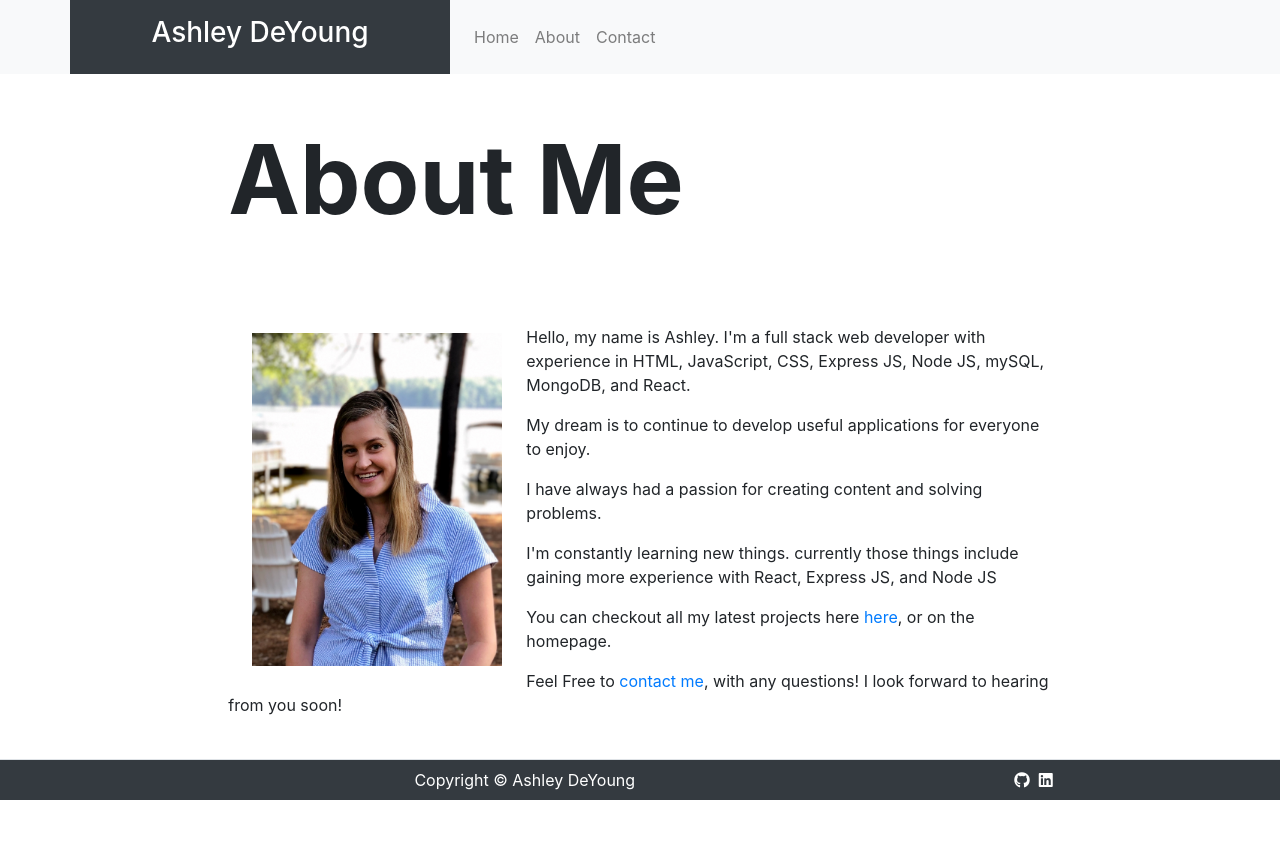
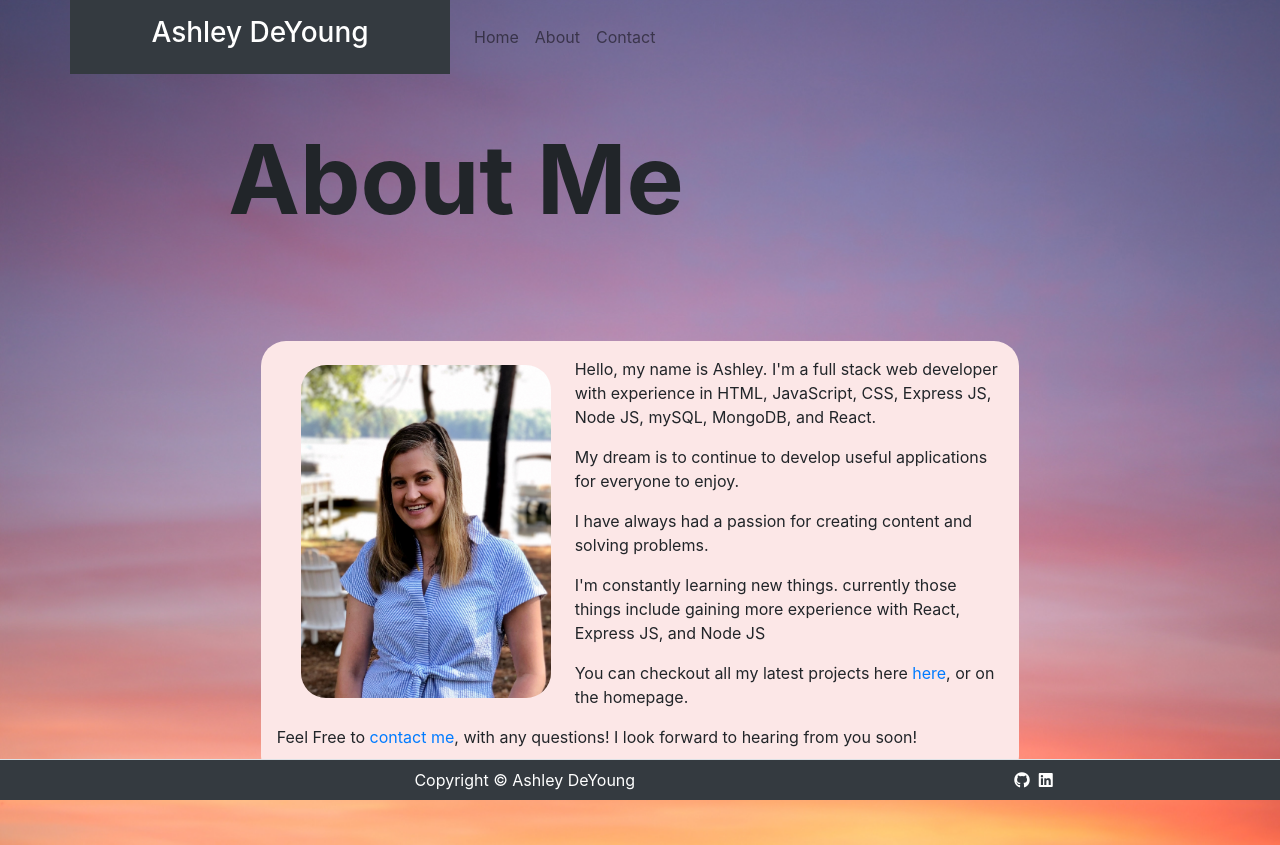
Before and after one commit to ashleydeyoung/react-portfolio, a React (Create React App) app: page /about in a window 1280 px wide. Before the commit the page ends 814 px from the top, so only its background shows below. Built offline with nearby package versions, Linux system fonts and the light colour scheme.

Commit message:
playing with background image and colors

```diff
--- a/src/App.css
+++ b/src/App.css
@@ -36,3 +36,20 @@
     transform: rotate(360deg);
   }
 }
+
+body {
+  background: url('./assets/images/sky2.jpg') no-repeat center center fixed;
+  -webkit-background-size: cover;
+  -moz-background-size: cover;
+  background-size: cover;
+  -o-background-size: cover;
+}
+
+.see {
+  background-color: #fce7e7;
+  border-radius: 25px;
+}
+
+.round {
+  border-radius: 25px;
+}
--- a/src/App.js
+++ b/src/App.js
@@ -1,94 +1,98 @@
-import React from 'react';
-import {BrowserRouter as Router, Route, Link} from 'react-router-dom';
-import Container from 'react-bootstrap/Container'
-import Navbar from 'react-bootstrap/Navbar'
-import Nav from 'react-bootstrap/Nav'
-import './App.css';
+import React from "react";
+import { BrowserRouter as Router, Route, Link } from "react-router-dom";
+import Container from "react-bootstrap/Container";
+import Navbar from "react-bootstrap/Navbar";
+import Nav from "react-bootstrap/Nav";
+import "./App.css";
 
-import Footer from './components/Footer'
-import HomePage from './pages/HomePage'
-import AboutPage from './pages/AboutPage'
-import ContactPage from './pages/ContactPage'
-
+import Footer from "./components/Footer";
+import HomePage from "./pages/HomePage";
+import AboutPage from "./pages/AboutPage";
+import ContactPage from "./pages/ContactPage";
 
 class App extends React.Component {
   constructor(props) {
     super(props);
     this.state = {
-      title: 'Ashley DeYoung',
+      title: "Ashley DeYoung",
       headerLinks: [
-        { title: 'Home', path: '/'},
-        { title: 'About', path: '/about'},
-        { title: 'Contact', path: '/contact'}
+        { title: "Home", path: "/" },
+        { title: "About", path: "/about" },
+        { title: "Contact", path: "/contact" },
       ],
       home: {
-        title: 'My projects',
-        subTitle: 'Creating content of all types',
-        text: 'Checkout my projects below'
+        title: "My projects",
+        subTitle: "Creating content of all types",
+        text: "Checkout my projects below",
       },
       about: {
-        title: 'About Me',
+        title: "About Me",
       },
       contact: {
-        title: 'Contact Me',
+        title: "Contact Me",
       },
-    }
+    };
   }
   render() {
     return (
       <Router>
-        <Container className="p-0" fluid= {true}>
-        <nav className="navbar navbar-expand-lg  navbar-light bg-light p-0">
+        <Container className="p-0" fluid={true}>
+          <nav className="navbar navbar-expand-lg  navbar-transparet bg-transparent p-0">
             <div className="container p-0 h-100 full-width">
               <div className="row w-100 m-0 h-100">
-
-        <div id="clickable" className="col-md-4 h-100 text-white text-center text-nowrap bg-dark py-3 px-0 m-0">
-
-          <h3>
-            Ashley DeYoung
-          </h3>
-
+                <div
+                  id="clickable"
+                  className="col-md-4 h-100 text-white text-center text-nowrap bg-dark py-3 px-0 m-0"
+                >
+                  <h3>Ashley DeYoung</h3>
                 </div>
-        <Navbar className="navbar justify-content-end" >
-        <Navbar.Toggle className="border-0" aria-controls="navbar-toggle"/>
+                <Navbar className="navbar justify-content-right">
+                  <Navbar.Toggle
+                    className="border-0"
+                    aria-controls="navbar-toggle"
+                  />
                   <Navbar.Collapse id="navbar-toggle">
                     <Nav className="ml-auto">
-                  <Link className="nav-link" to="/">Home</Link>
-                  <Link className="nav-link" to="/about">About</Link>
-                  <Link className="nav-link" to="/contact">Contact</Link>
-
+                      <Link className="nav-link" to="/">
+                        Home
+                      </Link>
+                      <Link className="nav-link" to="/about">
+                        About
+                      </Link>
+                      <Link className="nav-link" to="/contact">
+                        Contact
+                      </Link>
                     </Nav>
                   </Navbar.Collapse>
                 </Navbar>
-
-        {/* <div className="col-md-1 py-3 mr-0 bg-light "></div>
-        <div className="col-md-7 py-3 mr-0 bg-light ">
-
-          <ul className="nav justify-content-end text-secondary">
-            <li className="nav-item">
-              <a className="nav-link text-secondary" href="/">Home</a>
-            </li>
-            <li className="nav-item border-left">
-              <a className="nav-link text-secondary" href="/about">About</a>
-            </li>
-            <li className="nav-item border-left ">
-              <a className="nav-link text-secondary" href="/contact">Contact</a>
-            </li>
-          </ul>
-        </div> */}
               </div>
             </div>
           </nav>
 
-                  <Route path="/" exact render={() => <HomePage title={this.state.home.title} subTitle={this.state.home.subTitle} text={this.state.home.text} />} />
-                  <Route path="/about" render={() => <AboutPage title={this.state.about.title} /> }/>
-                  <Route path="/contact" render={() => <ContactPage title={this.state.contact.title} /> }/>
+          <Route
+            path="/"
+            exact
+            render={() => (
+              <HomePage
+                title={this.state.home.title}
+                subTitle={this.state.home.subTitle}
+                text={this.state.home.text}
+              />
+            )}
+          />
+          <Route
+            path="/about"
+            render={() => <AboutPage title={this.state.about.title} />}
+          />
+          <Route
+            path="/contact"
+            render={() => <ContactPage title={this.state.contact.title} />}
+          />
 
           <Footer />
         </Container>
       </Router>
     );
-
   }
 }
 
--- a/src/components/Content.js
+++ b/src/components/Content.js
@@ -2,13 +2,14 @@ import React from 'react';
 import Container from 'react-bootstrap/Container';
 import Row from 'react-bootstrap/Row';
 import Col from 'react-bootstrap/Col';
+import "../App.css";
 
 function Content(props) {
 
     return(
-        <Container fluid={true}>
+        <Container fluid={false} className=" p-3">
             <Row className="justify-content-center">
-                <Col md={8}>
+                <Col md={8} className="see p-3">
                     {props.children}
                 </Col>
             </Row>
--- a/src/components/Footer.js
+++ b/src/components/Footer.js
@@ -1,18 +1,18 @@
 import React from "react";
 import Container from "react-bootstrap/Container";
-import Row from "react-bootstrap/Row";
+
 
 
 function Footer() {
   return (
     <footer className="mt-5">
       <Container fluid={true}>
-        <Row className="border-top justify-content-between p-3">
+
           <nav className="navbar bottomStyle fixed-bottom navbar-text bg-dark text-center border-top text-white">
             <div className="container  full-width m-0 w-100">
               <div className="row w-100 full-width">
                 <div className="col-xl-1"></div>
-                <div className="col-xl-9">Copyright © Ashley DeYoung</div>
+                <div className="col-xl-9 text-center">Copyright © Ashley DeYoung</div>
                 <div className="col-xl-2">
                   <a
                     href="https://github.com/ashleydeyoung"
@@ -31,7 +31,7 @@ function Footer() {
               </div>
             </div>
           </nav>
-        </Row>
+
       </Container>
     </footer>
   );
--- a/src/pages/AboutPage.js
+++ b/src/pages/AboutPage.js
@@ -1,6 +1,7 @@
 import React from 'react';
 import Hero from '../components/Hero';
 import Content from '../components/Content';
+import "../App.css";
 
 import photo from '../assets/images/photo.jpg';
 
@@ -11,7 +12,7 @@ function AboutPage(props) {
             <Hero title={props.title} />
 
             <Content>
-            <img height="200" width="250" className="img-fluid float-left m-2 mx-4" src={photo} alt="ashleydeyoung" />
+            <img height="200" width="250" className="round img-fluid float-left m-2 mx-4" src={photo} alt="ashleydeyoung" />
             <p>Hello, my name is Ashley. I'm a full stack web developer with experience in HTML, JavaScript, CSS, Express JS, Node JS, mySQL, MongoDB, and React.</p>
 
             <p>My dream is to continue to develop useful applications for everyone to enjoy.</p>
--- a/src/pages/ContactPage.js
+++ b/src/pages/ContactPage.js
@@ -5,7 +5,6 @@ import Button from "react-bootstrap/Button";
 
 import Hero from "../components/Hero";
 import Content from "../components/Content";
-
 
 class ContactPage extends React.Component {
   constructor(props) {
@@ -15,7 +14,6 @@ class ContactPage extends React.Component {
       status: "",
     };
   }
-
 
   submitForm(ev) {
     ev.preventDefault();
@@ -82,27 +80,24 @@ class ContactPage extends React.Component {
               />
             </Form.Group>
 
-            {/* <Button
+            {status === "SUCCESS" ? (
+              <div class="alert alert-success" role="alert">
+                Success! Thank you!
+              </div>
+            ) : (
+              <Button
                 className="d-inline-block"
                 variant="primary"
                 type="submit"
-
               >
                 Send
-            </Button> */}
-            {status === "SUCCESS" ? <div class="alert alert-success" role="alert">
-  Success! Thank you!
-</div> :             <Button
-              className="d-inline-block"
-              variant="primary"
-              type="submit"
-
-            >
-              Send
-            </Button>}
-        {status === "ERROR" && <div class="alert alert-danger" role="alert">
+              </Button>
+            )}
+            {status === "ERROR" && (
+              <div class="alert alert-danger" role="alert">
                 Oops, there was an error!
-</div>}
+              </div>
+            )}
           </Form>
         </Content>
       </div>
```
Also changed, not shown: src/components/MyForm.js (deleted, +0 -62 lines), src/assets/images/sky.jpg (added), src/assets/images/sky2.jpg (added). Lines whose indentation alone changed are shown as unchanged.
